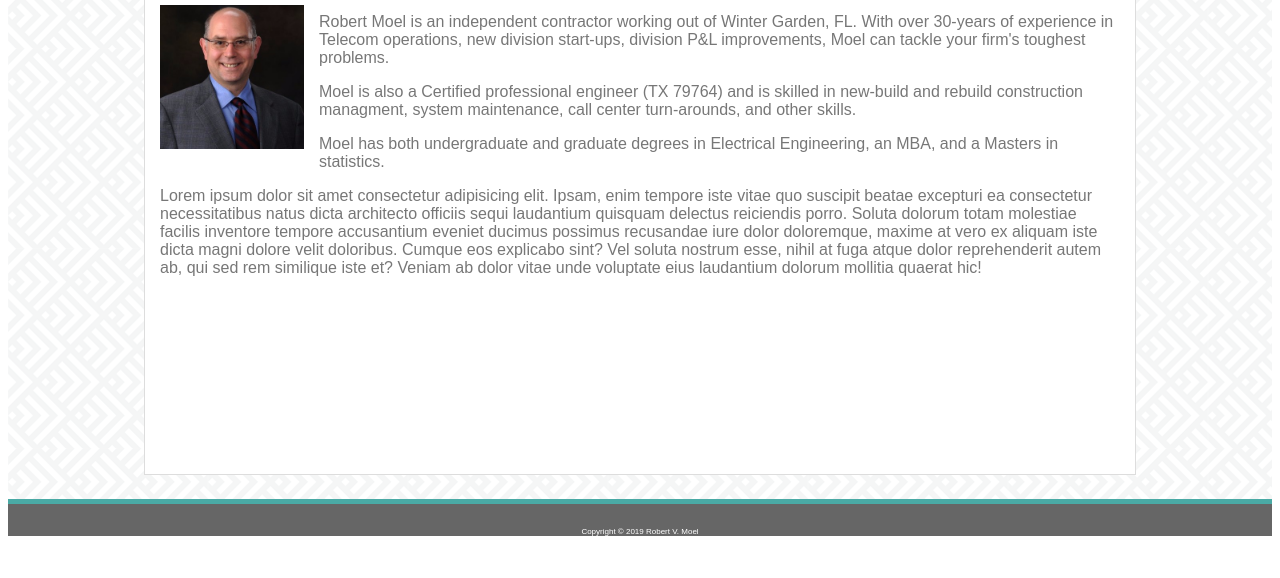
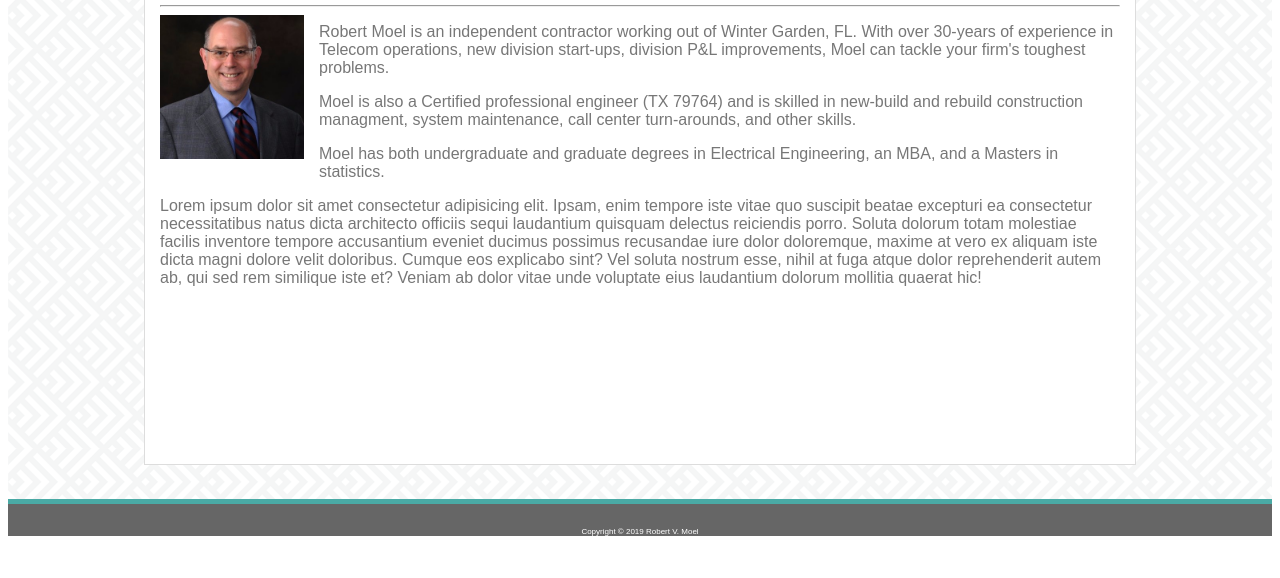
Before and after one commit to randrmoel/rvm-portfolio, a plain HTML site: page index.html in a window 1280 px wide. Shown: the part 222-800 px from the top of the page. Drawn offline with Linux system fonts and the light colour scheme.

Commit message:
Final Changes to verify colors, fonts, etc

```diff
--- a/assets/css/style.css
+++ b/assets/css/style.css
@@ -83,7 +83,7 @@ nav {
 .container2 {
     width: 960px;
     margin: auto auto auto auto;
-    padding:0px 15px 150px 15px;
+    padding:0px 15px 130px 15px;
     background-color:#ffffff;
     position: relative;
     top: 20px;
```
